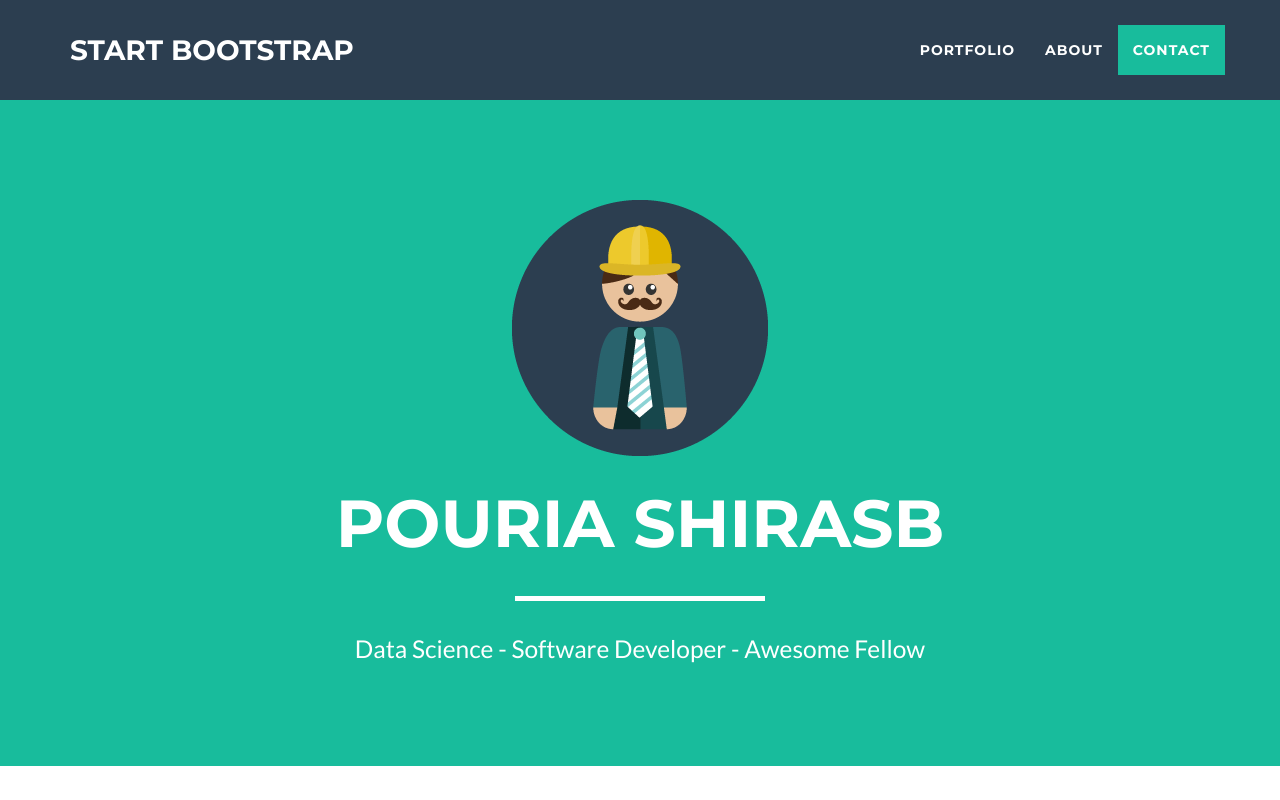
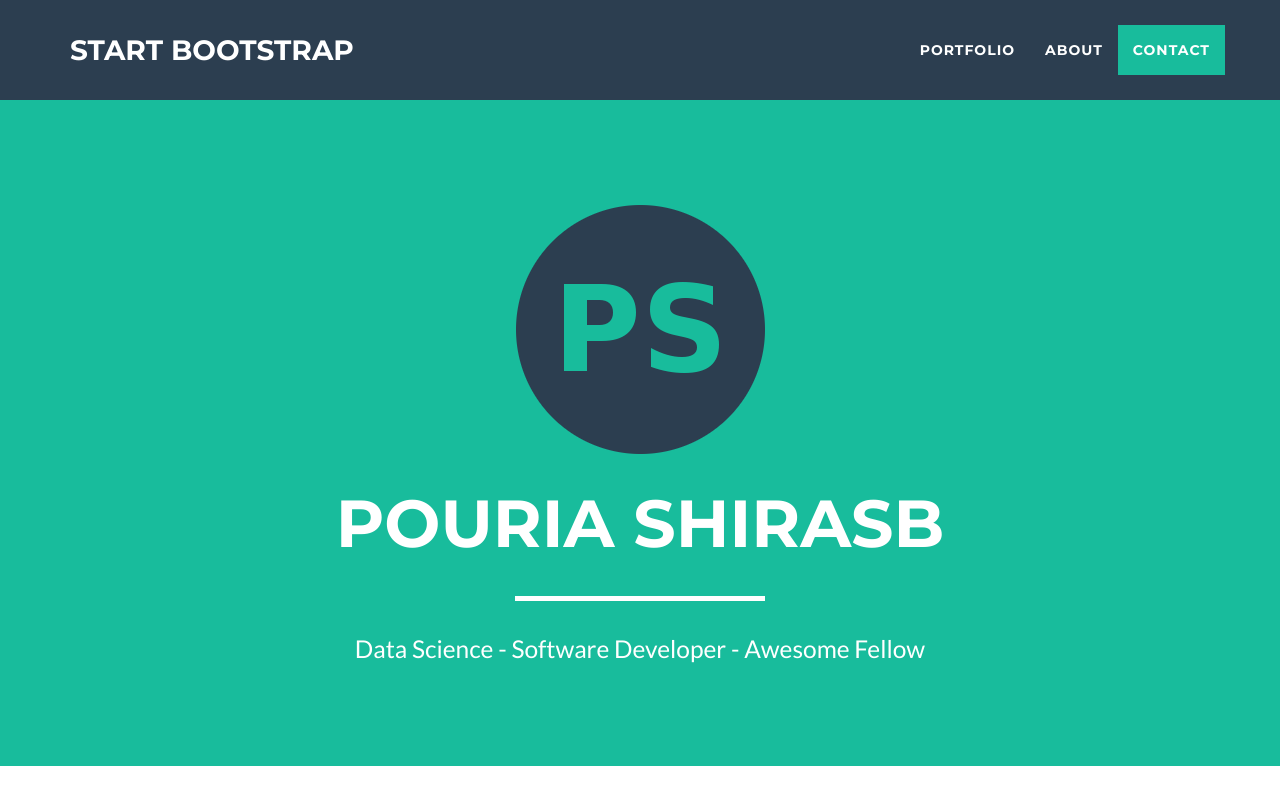
Before and after one commit to pshirasb/pshirasb.github.io, a website: page index.html in a window 1280 px wide. Shown: the top 800 px of the page. Drawn offline with nearby package versions, Linux system fonts and the light colour scheme.

Commit message:
new logo

```diff
--- a/index.html
+++ b/index.html
@@ -71,7 +71,7 @@
         <div class="container">
             <div class="row">
                 <div class="col-lg-12">
-                    <img class="img-responsive" src="img/profile.png" alt="">
+                    <img class="img-responsive" src="img/logo.png" alt="">
                     <div class="intro-text">
                         <span class="name">Pouria Shirasb</span>
                         <hr class="star-light">
```
Also changed, not shown: img/logo.png (added), 2 other files.
